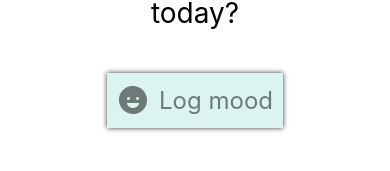
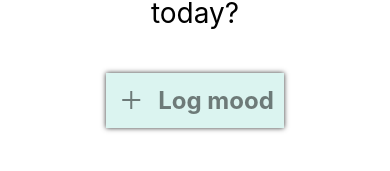
Before and after one commit to PBasham/pb-healthy-habits, a React Native app: screen /Mood in a window 390 px wide. Shown: the part 138-309 px from the top of the page. Built offline with nearby package versions, Linux system fonts and the light colour scheme.

Commit message:
Set up SaveAreaView on App.tsx and MoodTracker

```diff
--- a/src/components/ui/Buttons/StandardButton/StandardButton.tsx
+++ b/src/components/ui/Buttons/StandardButton/StandardButton.tsx
@@ -110,7 +110,7 @@ const StandardButton: FunctionComponent<StandardButtonProps> = (props: StandardB
                 />
                 : null
             }
-            <StyledButtonText>{text}</StyledButtonText>
+            <StyledButtonText style={textStyles} >{text}</StyledButtonText>
         </StandardButtonContainer>
     )
 }
--- a/src/screens/MoodTracker/MoodTracker.tsx
+++ b/src/screens/MoodTracker/MoodTracker.tsx
@@ -10,6 +10,7 @@ import { HeaderOne, HeaderTwo, HeaderThree, BodyText, SubText } from "../../comp
 import { generalColors } from "../../assets";
 import { StandardButton, TopBar } from "../../components/ui";
 import { ContainerFlexTwo } from "../../components/shared/shared";
+import { SafeAreaView } from "react-native-safe-area-context";
 
 const MoodTrackerContainer = styled(Container)`
     width: 100%;
@@ -31,18 +32,22 @@ const CreateLogButtonContainer = styled(Container)`
 const MoodTracker: FunctionComponent = () => {
     return (
         <>
+            <SafeAreaView edges={['top']} >
                 <TopBar
                     label="Mood Tracker"
                 />
+            </SafeAreaView>
+            <SafeAreaView mode="padding" style={{flex: 1}} edges={['left', 'right']} >
                 <MoodTrackerContainer>
                     <CreateLogContainer>
                         <HeaderTwo text={"How are you feeling today?"} />
                         <CreateLogButtonContainer>
                             <StandardButton
                                 text="Log mood"
-                            iconName="happy"
+                                iconName="add"
                                 backgroundColor={generalColors.accent_blue}
                                 onPress={() => console.log("I've been pressed!")}
+                                textStyles={{ fontWeight: "bold" }}
                             />
                         </CreateLogButtonContainer>
                     </CreateLogContainer>
@@ -53,6 +58,7 @@ const MoodTracker: FunctionComponent = () => {
 
                     </ContainerFlexTwo>
                 </MoodTrackerContainer>
+            </SafeAreaView>
         </>
     )
 }
```
Also changed, not shown: App.tsx (+7 -5 lines). Lines whose indentation alone changed are shown as unchanged.
